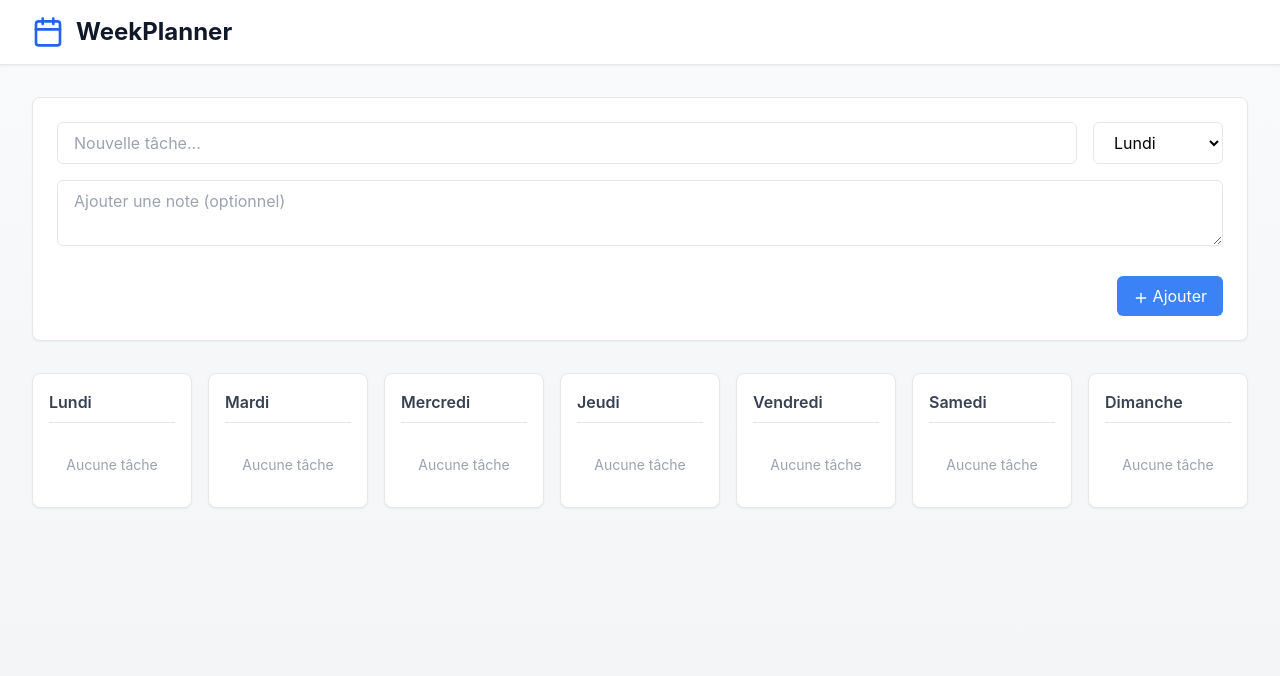
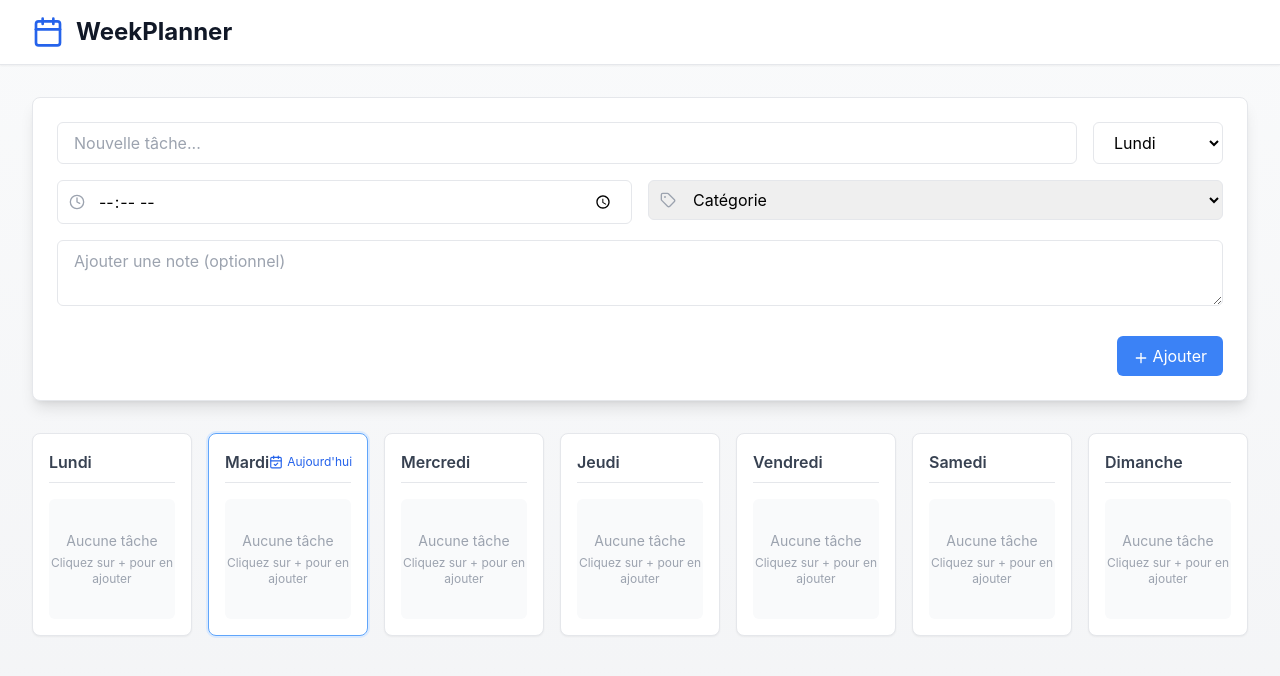
Before and after one commit to ThibaultG94/week-planner-react, a React (Vite) app: page / in a window 1280 px wide. Shown: the top 676 px of the page. Built offline with nearby package versions, Linux system fonts and the light colour scheme.

Commit message:
Ajout de la gestion de l'heure et de la catégorie dans le formulaire de tâche, amélioration de l'affichage du jour actuel dans DayCard

```diff
--- a/src/components/TaskForm/index.jsx
+++ b/src/components/TaskForm/index.jsx
@@ -1,13 +1,21 @@
 import React, { useState, useEffect } from 'react';
 import { DAYS_OF_WEEK } from '../../utils/constants';
-import { Plus, X, AlertCircle } from 'lucide-react';
+import { Plus, X, AlertCircle, Clock, Tag } from 'lucide-react';
 import { validateTask, hasErrors } from '../../utils/validation';
+
+const CATEGORIES = [
+  { id: 'work', label: 'Travail', color: 'bg-blue-100 text-blue-800' },
+  { id: 'personal', label: 'Personnel', color: 'bg-green-100 text-green-800' },
+  { id: 'important', label: 'Important', color: 'bg-red-100 text-red-800' },
+];
 
 const TaskForm = ({ onSubmit, initialTask = null, onCancel }) => {
   const [task, setTask] = useState({
     title: '',
     day: DAYS_OF_WEEK[0],
     note: '',
+    time: '',
+    category: '',
     id: null
   });
   const [errors, setErrors] = useState({});
@@ -39,7 +47,14 @@ const TaskForm = ({ onSubmit, initialTask = null, onCancel }) => {
       });
 
       setFeedback(task.id ? 'Tâche mise à jour !' : 'Tâche ajoutée !');
-      setTask({ title: '', day: DAYS_OF_WEEK[0], note: '', id: null });
+      setTask({
+        title: '',
+        day: DAYS_OF_WEEK[0],
+        note: '',
+        time: '',
+        category: '',
+        id: null
+      });
 
       setTimeout(() => setFeedback(''), 3000);
     } catch (error) {
@@ -50,7 +65,7 @@ const TaskForm = ({ onSubmit, initialTask = null, onCancel }) => {
   };
 
   return (
-    <form onSubmit={handleSubmit} className="bg-white rounded-lg shadow-sm border border-gray-200 p-6 mb-8">
+    <form onSubmit={handleSubmit} className="bg-white rounded-lg shadow-lg border border-gray-200 p-6 mb-8">
       {feedback && (
         <div className={`mb-4 p-3 rounded-md ${feedback.includes('Erreur') ? 'bg-red-50 text-red-700' : 'bg-green-50 text-green-700'}`}>
           {feedback}
@@ -58,6 +73,7 @@ const TaskForm = ({ onSubmit, initialTask = null, onCancel }) => {
       )}
 
       <div className="space-y-4">
+        {/* Titre et Jour */}
         <div className="flex gap-4 flex-col sm:flex-row">
           <div className="flex-1">
             <input
@@ -93,6 +109,38 @@ const TaskForm = ({ onSubmit, initialTask = null, onCancel }) => {
           </select>
         </div>
 
+        {/* Heure et Catégorie */}
+        <div className="grid grid-cols-1 sm:grid-cols-2 gap-4">
+          <div>
+            <div className="relative">
+              <Clock className="absolute left-3 top-1/2 transform -translate-y-1/2 text-gray-400 w-4 h-4" />
+              <input
+                type="time"
+                value={task.time}
+                onChange={(e) => setTask({ ...task, time: e.target.value })}
+                className="pl-10 w-full px-4 py-2 rounded-md border border-gray-200 focus:border-blue-400 focus:ring-1 focus:ring-blue-400"
+              />
+            </div>
+          </div>
+
+          <div>
+            <div className="relative">
+              <Tag className="absolute left-3 top-1/2 transform -translate-y-1/2 text-gray-400 w-4 h-4" />
+              <select
+                value={task.category}
+                onChange={(e) => setTask({ ...task, category: e.target.value })}
+                className="pl-10 w-full px-4 py-2 rounded-md border border-gray-200 focus:border-blue-400 focus:ring-1 focus:ring-blue-400"
+              >
+                <option value="">Catégorie</option>
+                {CATEGORIES.map(cat => (
+                  <option key={cat.id} value={cat.id}>{cat.label}</option>
+                ))}
+              </select>
+            </div>
+          </div>
+        </div>
+
+        {/* Note */}
         <div>
           <textarea
             value={task.note}
@@ -116,6 +164,7 @@ const TaskForm = ({ onSubmit, initialTask = null, onCancel }) => {
           )}
         </div>
 
+        {/* Boutons */}
         <div className="flex justify-end gap-2 pt-2">
           {onCancel && (
             <button
--- a/src/components/WeekView/DayCard.jsx
+++ b/src/components/WeekView/DayCard.jsx
@@ -1,14 +1,29 @@
 import Task from '../Task';
+import { CalendarCheck } from 'lucide-react';
 
 const DayCard = ({ day, tasks, onDeleteTask, onEditTask }) => {
+  const isToday = new Date().toLocaleDateString('fr-FR', { weekday: 'long' }).charAt(0).toUpperCase() +
+                  new Date().toLocaleDateString('fr-FR', { weekday: 'long' }).slice(1) === day;
+
   return (
-    <div className="bg-white rounded-lg shadow-sm border border-gray-200 p-4">
-      <h2 className="font-semibold text-gray-700 mb-4 pb-2 border-b">{day}</h2>
+    <div className={`bg-white rounded-lg shadow-sm border ${
+      isToday ? 'border-blue-400 ring-2 ring-blue-100' : 'border-gray-200'
+    } p-4 transition-all duration-200 hover:shadow-md`}>
+      <div className="flex items-center justify-between mb-4 pb-2 border-b">
+        <h2 className="font-semibold text-gray-700">{day}</h2>
+        {isToday && (
+          <span className="flex items-center text-xs text-blue-600">
+            <CalendarCheck size={14} className="mr-1" />
+            Aujourd'hui
+          </span>
+        )}
+      </div>
       <div className="space-y-3">
         {tasks.length === 0 ? (
-          <p className="text-sm text-gray-400 text-center py-4">
-            Aucune tâche
-          </p>
+          <div className="text-sm text-gray-400 text-center py-8 bg-gray-50 rounded-md">
+            <p>Aucune tâche</p>
+            <p className="text-xs mt-1">Cliquez sur + pour en ajouter</p>
+          </div>
         ) : (
           tasks.map(task => (
             <Task
```
